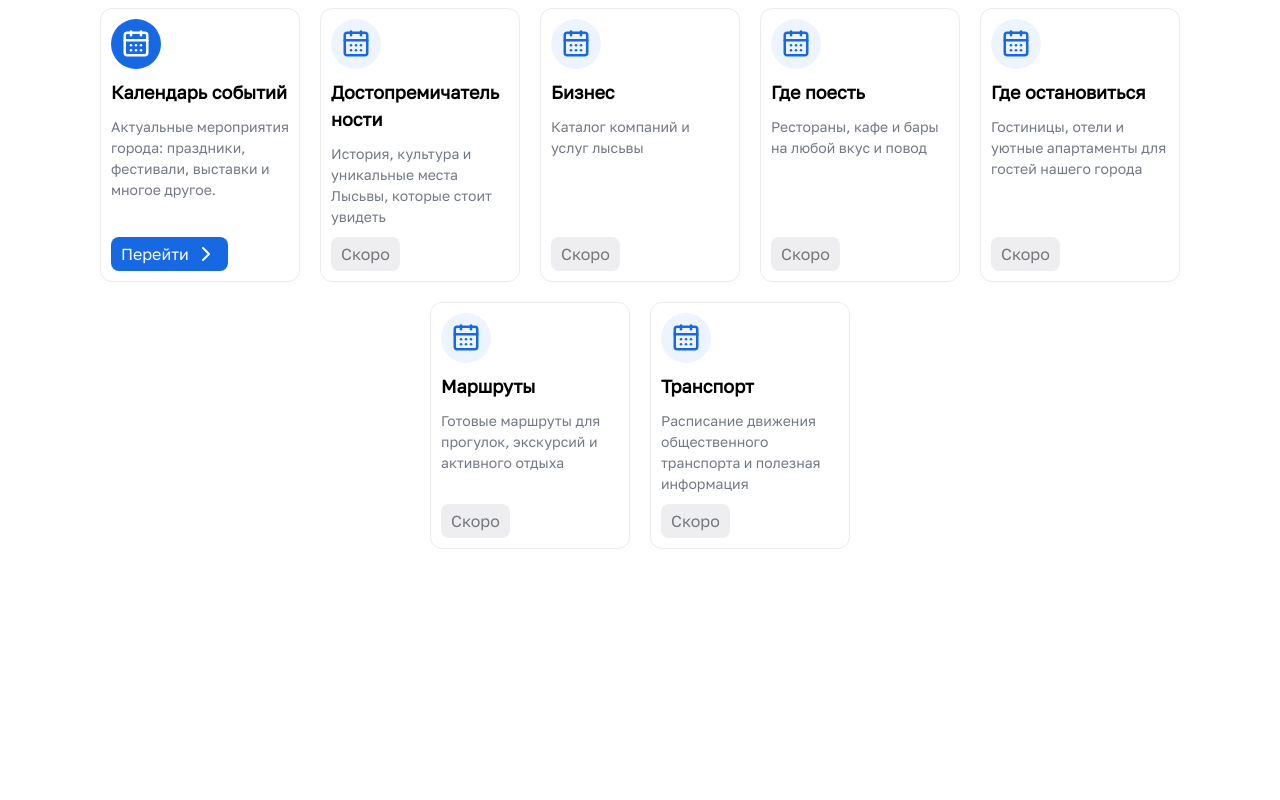
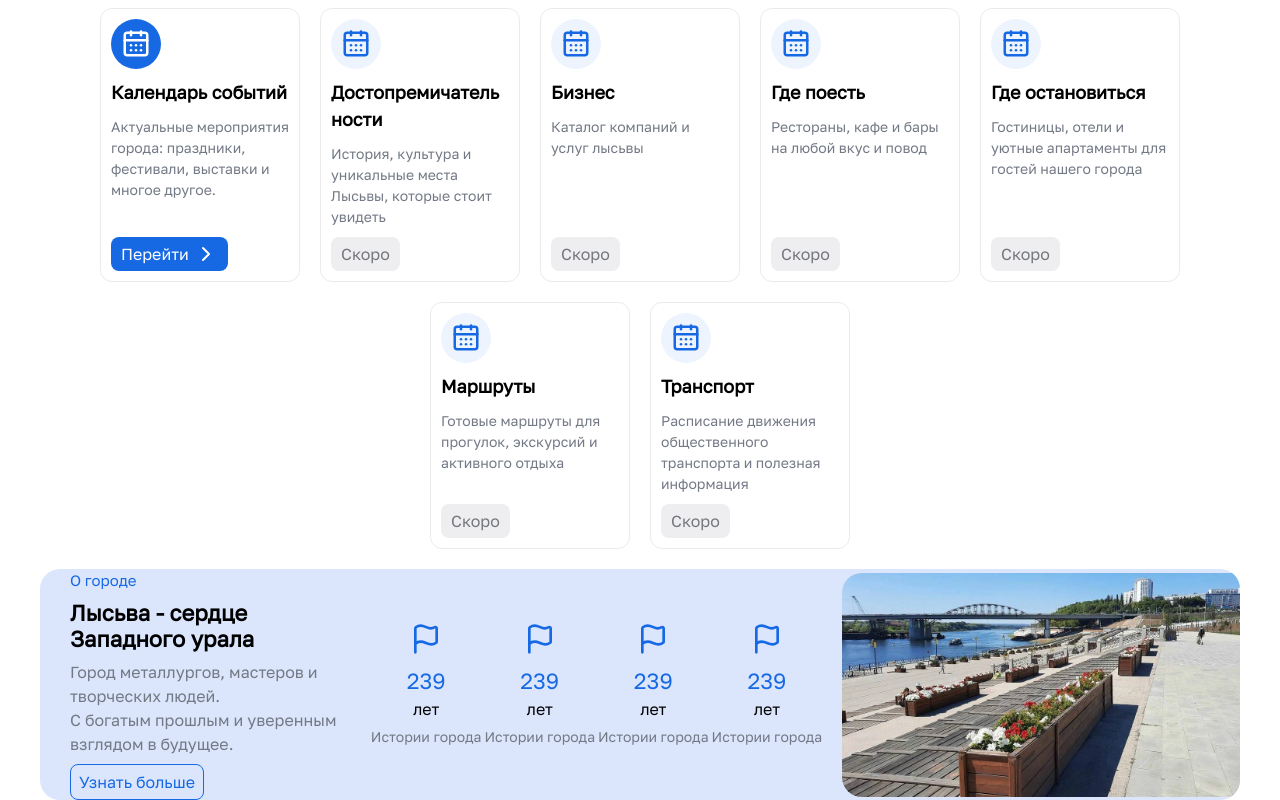
Before and after one commit to Poolryz/cityPortal, a Next.js app: page / in a window 1280 px wide. Shown: the part 920-1720 px from the top of the page. Before the commit the page ends 1489 px from the top, so only its background shows below. Built offline with nearby package versions, Linux system fonts and the light colour scheme.

Commit message:
Продолжаю доработку главной страницы. -Добавил панель info о городе

```diff
--- a/src/app/page.tsx
+++ b/src/app/page.tsx
@@ -3,7 +3,8 @@ import HeroTextComponent from "@/components/HeroTextComponent/HeroTextComponent"
 import InfoHeroComponent from "@/components/InfoHeroComponent/InfoHeroComponent";
 import EventHeroComponent from "@/components/EventHeroComponent/EventHeroComponent";
 import PagesItemComponent from "@/components/PagesItemComponent/PagesItemComponent";
-import { CalendarDays } from "lucide-react";
+import { CalendarDays, Flag } from "lucide-react";
+import AboutCityComponent from "@/components/AboutCityComponent/AboutCityComponent";
 
 export const generateMetadata = () => {
 	return {
@@ -41,6 +42,7 @@ export default function HomePage() {
 					<PagesItemComponent icon={<CalendarDays size={30} />} name={"Транспорт"} text={"Расписание движения общественного транспорта и полезная информация"} active={false} />
 				</ul>
 			</div>
+			<AboutCityComponent />
 		</>
 	)
 }
--- /dev/null
+++ b/src/components/AboutCityComponent/AboutCityComponent.tsx
@@ -0,0 +1,49 @@
+import { Flag } from "lucide-react"
+import styles from "./styles.module.scss"
+
+function AboutCityComponent() {
+    return (
+        <div className={`${styles['about-city']} _container`}>
+            <div className={styles["about-city__content"]}>
+                <div className={styles['about-city__text']}>
+                    <div className={styles['about-city__span']}>О городе</div>
+                    <div className={styles['about-city__title']}>
+                        Лысьва - сердце <br />
+                        Западного урала
+                    </div>
+                    <div className={styles['about-city__p']}>Город металлургов, мастеров и творческих людей. <br />
+                        С богатым прошлым и уверенным взглядом в будущее.</div>
+                    <button className={styles['about-city__button']}>Узнать больше</button>
+                </div>
+                <ul className={styles['about-city__list']}>
+                    <li className={styles['about-city__item']}>
+                        <Flag color="#1669e3" size={32} />
+                        <div className={styles['about-city__number']}>239</div>
+                        <div className={styles['about-city__label']}>лет</div>
+                        <div className={styles['about-city__info']}>Истории города</div>
+                    </li>
+                    <li className={styles['about-city__item']}>
+                        <Flag color="#1669e3" size={32} />
+                        <div className={styles['about-city__number']}>239</div>
+                        <div className={styles['about-city__label']}>лет</div>
+                        <div className={styles['about-city__info']}>Истории города</div>
+                    </li>
+                    <li className={styles['about-city__item']}>
+                        <Flag color="#1669e3" size={32} />
+                        <div className={styles['about-city__number']}>239</div>
+                        <div className={styles['about-city__label']}>лет</div>
+                        <div className={styles['about-city__info']}>Истории города</div>
+                    </li>
+                    <li className={styles['about-city__item']}>
+                        <Flag color="#1669e3" size={32} />
+                        <div className={styles['about-city__number']}>239</div>
+                        <div className={styles['about-city__label']}>лет</div>
+                        <div className={styles['about-city__info']}>Истории города</div>
+                    </li>
+                </ul>
+                <img src="/about-city.jpg" className={styles['about-city__img']} />
+            </div>
+        </div>
+    )
+}
+export default AboutCityComponent
--- /dev/null
+++ b/src/components/AboutCityComponent/styles.module.scss
@@ -0,0 +1,81 @@
+.about-city {
+
+    &__content {
+        display: flex;
+        flex-direction: row;
+        justify-content: space-between;
+        gap: 20px;
+        align-items: center;
+
+        background-color: #9ab9f85a;
+        border-radius: 20px;
+        box-sizing: content-box;
+        padding: 0 0 0 30px;
+        overflow: hidden;
+    }
+
+    &__text {
+        display: flex;
+        flex-direction: column;
+        align-items: flex-start;
+        gap: 8px;
+        flex: 1 0 24%;
+    }
+
+    &__span {
+        font-size: 15px;
+        color: #1669e3;
+    }
+
+    &__title {
+        font-size: 22px;
+        font-weight: 600;
+        line-height: 1.2;
+    }
+
+    &__p {
+        font-size: 14;
+        color: #737985;
+    }
+
+    &__button {
+        padding: 5px 8px;
+        border: 1px solid #1669e3;
+        color: #1669e3;
+        border-radius: 8px;
+    }
+
+    &__list {
+        display: flex;
+        flex-direction: row;
+        flex: 100%;
+        justify-content: space-between;
+    }
+
+    &__item {
+        display: flex;
+        flex-direction: column;
+        align-items: center;
+        gap: 5px;
+    }
+
+    &__number {
+        margin: 10px 0 0 0;
+        color: #1669e3;
+        font-size: 22px;
+        line-height: 1;
+
+    }
+
+    &__label {}
+
+    &__info {
+        color: #737985;
+        font-size: 14px;
+    }
+
+    &__img {
+        width: 34%;
+        border-radius: 20px 0 0 20px
+    }
+}
```
Also changed, not shown: public/about-city.jpg (added).
